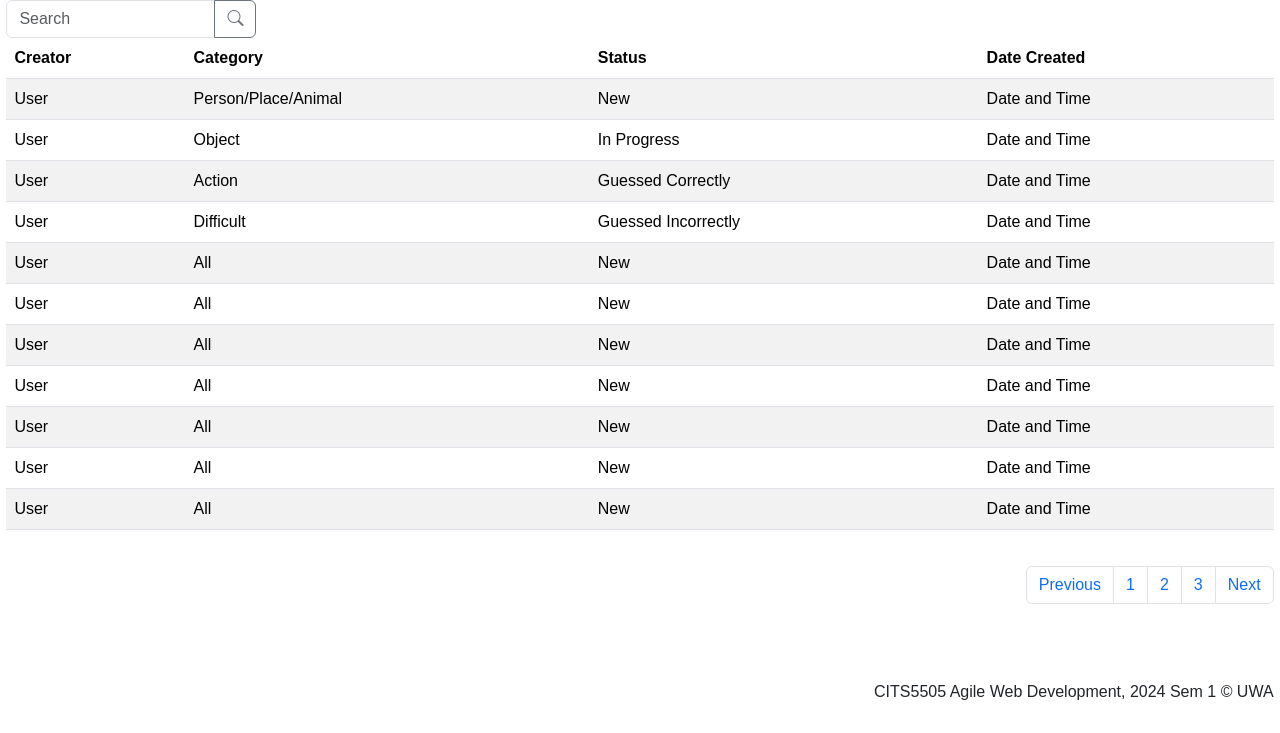
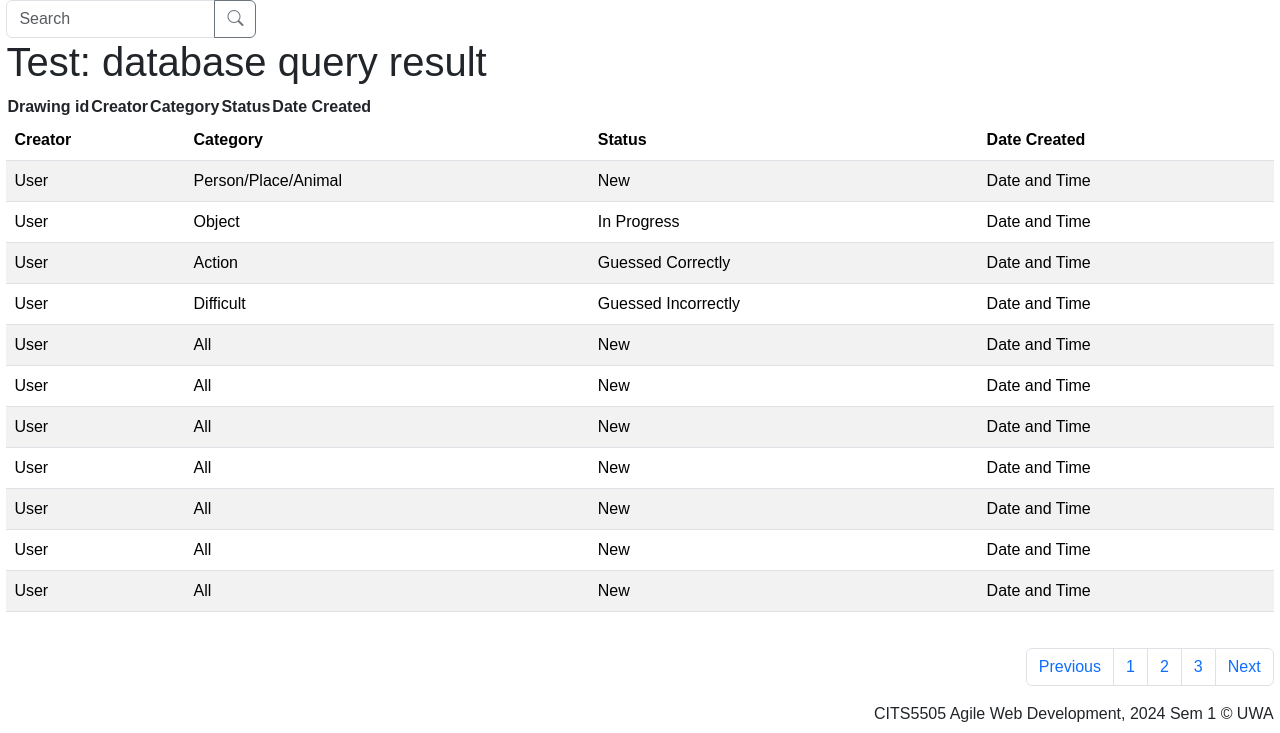
Before and after one commit to kylelhk/Pictionary, a Flask app: page /gallery in a window 1280 px wide. Shown: the part 86-819 px from the top of the page. Before the commit the page ends 786 px from the top, so only its background shows below. Run offline with Flask 3, Linux system fonts and the light colour scheme; the visitor is signed in with stand-in values (Sample User, id 1); data comes from the database, SQL or seed files in the repository; data that the repository does not hold is empty; some web fonts are replaced.

Commit message:
Add database to get data required to populate the gallery"

```diff
--- a/app/routes.py
+++ b/app/routes.py
@@ -4,6 +4,7 @@ from http import HTTPStatus
 import pytz
 from flask import render_template, request, redirect, url_for, flash, jsonify
 from flask_login import current_user, login_user, logout_user
+from sqlalchemy import case
 from sqlalchemy.sql.expression import func
 from werkzeug.urls import url_parse
 
@@ -268,13 +269,32 @@ def home():
 
 
 # Guessing Gallery Page
-@app.route("/gallery")
+@app.route("/gallery", methods=["GET"])
 def gallery():
     # Regular handling for non-AJAX requests (in case AJAX fails or is disabled, and for direct access via URL)
     if not current_user.is_authenticated:
         flash('You must be logged in to access the Guessing Gallery page.', 'error')
         return redirect(url_for('login_signup'))
-    return render_template("gallery.html", title="Guessing Gallery")
+
+    # Query database to get view of gallery for the currently logged in user
+    gallery_data = db.session.query(
+        Drawing.id.label('drawing_id'),
+        User.username.label('username'),
+        Word.category.label('category'),
+        case(
+            (Drawing.creator_id == current_user.id, 'My Creation') # can pick another suitable status label
+            , else_=Guess.is_correct)
+        .label('status'),
+        Drawing.created_at.label('created_at')
+    ).join(
+        User, User.id == Drawing.creator_id
+    ).join(
+        Word, Word.id == Drawing.word_id
+    ).outerjoin(
+        Guess, (Guess.drawing_id == Drawing.id) & (Guess.guesser_id == current_user.id)
+    ).all()
+
+    return render_template("gallery.html", gallery_data=gallery_data, title="Guessing Gallery")
 
 
 # Create Drawing Page
--- a/app/templates/gallery.html
+++ b/app/templates/gallery.html
@@ -19,6 +19,32 @@ Guessing Gallery
       </button>
     </div>
 </div>
+
+<!-- FOR TESTING PURPOSES -->
+<!-- TODO: redo this table properly -->
+<h1>Test: database query result</h1>
+<table>
+    <thead>
+        <tr>
+            <th scope="col">Drawing id</th>
+            <th scope="col">Creator</th>
+            <th scope="col">Category</th>
+            <th scope="col">Status</th>
+            <th scope="col">Date Created</th>
+        </tr>
+    </thead>
+    <tbody>
+    {% for drawing in gallery_data %}
+        <tr>
+            <td>{{ drawing.drawing_id }}</td> <!-- Should not be displayed, but should be stored somewhere to link to drawing page? -->
+            <td>{{ drawing.username }}</td>
+            <td>{{ drawing.category }}</td>
+            <td>{{ drawing.status }}</td>
+            <td>{{ drawing.created_at }}</td>
+        </tr>
+    {% endfor %}
+    </tbody>
+</table>
 
 <table class="table table-striped">
     <thead>
```
